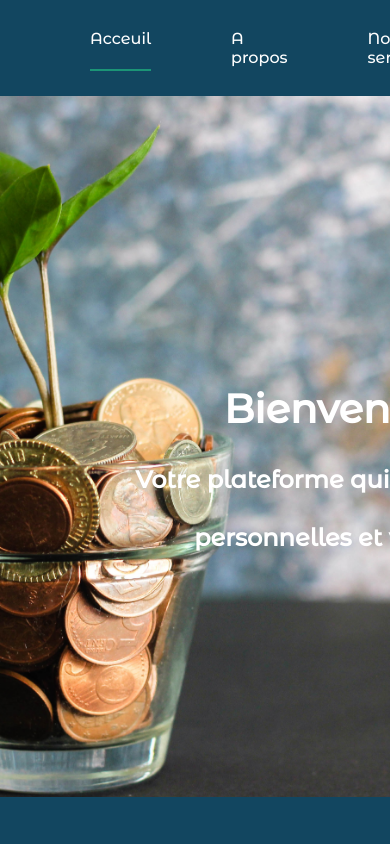
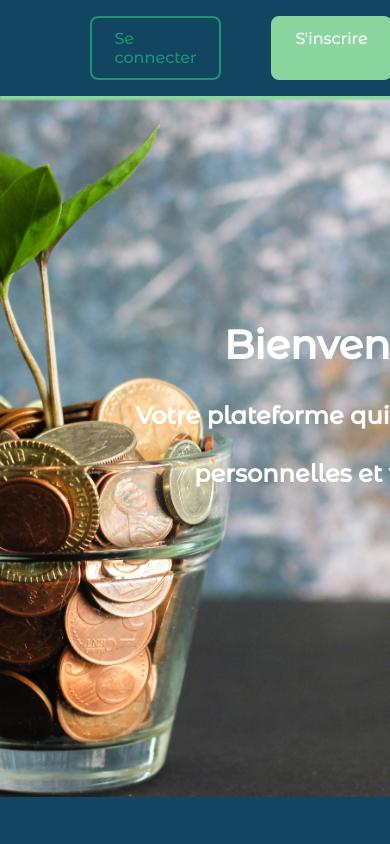
Before and after one commit to MarieConstance/ECONO_PRO, a React (Vite) app: page / in a window 390 px wide. Shown: the top 844 px of the page. Built offline with nearby package versions, Linux system fonts and the light colour scheme.

Commit message:
menuburger

```diff
--- a/src/Components/Login.jsx
+++ b/src/Components/Login.jsx
@@ -2,6 +2,9 @@ import React from "react";
 import "../Style/login.css"
 
 function Login(params) {
+
+
+
 
     return(
         <form className="form">
--- a/src/Components/Navbar.jsx
+++ b/src/Components/Navbar.jsx
@@ -1,17 +1,32 @@
-import React from "react";
+import React, { useRef } from "react";
 import "../Style/navbar.css";
-import logo from "../assets/MonLogo.png"
+import logo from "../assets/MonLogo.png";
 import { Link } from "react-router-dom";
 
 function Navbar() {
+  const nav = useRef(null);
+  const toglle = (event) => {
+    const close = document.getElementById("close");
+    close.style.display = "block";
+    close.addEventListener("click", (ev) => {
+      nav.current.classList.remove("active");
+      event.target.style.display = "block";
+      ev.target.style.display = "none";
+    });
+
+    event.target.style.display = "none";
+
+    nav.current.classList.toggle("active");
+  };
+
   return (
     <header>
       <a href="#" className="logo">
-        <img src={logo}/>
+        <img src={logo} />
       </a>
       <div className="bx bx-menu" id="menu-icon"></div>
 
-      <ul className="navbar">
+      <ul className="navbar" ref={nav}>
         <li>
           <a href="#" className="Acceuil-active">
             Acceuil
@@ -28,14 +43,28 @@ function Navbar() {
         </li>
       </ul>
       <div className="part">
-        <Link to= "/Login" className="btn">
+        <Link to="/Login" className="btn">
           Se connecter
         </Link>
         <a href="#" className="btn1">
           S'inscrire
         </a>
       </div>
+      <span
+        // onClick={() => {
+        //   toglle();
+        // }}
+        onClick={toglle}
+        className="material-symbols-outlined"
+        id="burger"
+      >
+        lists
+      </span>
+      <span className="material-symbols-outlined" id="close">
+        close
+      </span>
     </header>
   );
 }
+
 export default Navbar;
--- a/src/Style/PageAccueil.css
+++ b/src/Style/PageAccueil.css
@@ -31,7 +31,7 @@ body {
   align-items: center;
   text-align: center;
   position: absolute;
-  top: 18rem;
+  top: 14rem;
   margin-left: 30%;
 }
 .divcentral h2 {
@@ -68,7 +68,7 @@ body {
   transition: border 300ms, color 300ms;
   user-select: none;
   margin-left: 54rem;
-  top: 36rem;
+  top: 32rem;
 }
 
 .button p {
--- a/src/Style/navbar.css
+++ b/src/Style/navbar.css
@@ -26,6 +26,7 @@ header {
   padding: 8px 90px;
   transition: 0.1s;
   background-color: var(--ma-couleur-principale);
+  box-shadow: var(--mon--autre--couleur) 2px 2px 2px 2px;
 }
 .part {
   display: flex;
@@ -46,6 +47,7 @@ header {
 .navbar {
   display: flex;
   column-gap: 5rem;
+  font-size: (0.5rem +1.5vw);
 }
 
 .navbar li {
@@ -88,8 +90,8 @@ header {
   border-radius: 0.5rem;
 }
 .btn:hover {
-  background: var(--mon--autre--couleur);
-  border: 2px solid var(--ma--couleur--text);
+  border: 2px solid var(--mon--autre--couleur);
+  color: var(--mon--autre--couleur);
 }
 .btn1 {
   background: var(--mon--autre--couleur);
@@ -104,3 +106,44 @@ header {
   border: 2px solid var(--ma--couleur--text);
   color: var(--ma--couleur--text);
 }
+#burger {
+  display: none;
+  cursor: pointer;
+}
+#close {
+  display: none;
+  cursor: pointer;
+}
+
+@media (max-width: 768px) {
+  #burger {
+    display: block;
+  }
+  .active #burger:before {
+    content: \2715;
+  }
+  .navbar {
+    position: fixed;
+    top: 6%;
+    left: -100%;
+    flex-direction: column;
+    background-color: var(--ma-couleur-principale);
+    width: 100%;
+    height: 50vh;
+    text-align: center;
+    transition: 0.25s;
+  }
+  .navbar li {
+    padding: 3px 0;
+    margin-top: 3rem;
+  }
+  .navbar li:hover {
+    background-color: #226384;
+  }
+  .active {
+    left: 0;
+  }
+  .navbar a {
+    font-size: 1.6rem;
+  }
+}
```
